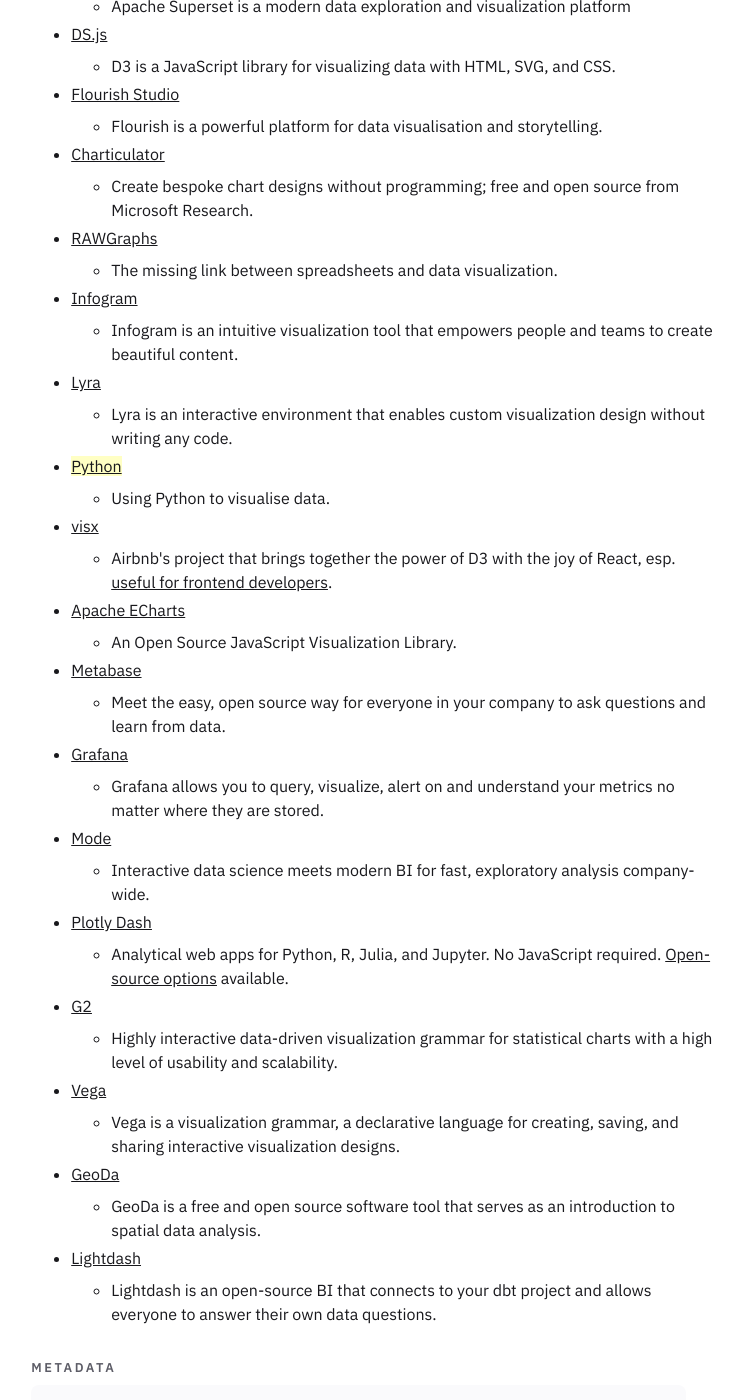
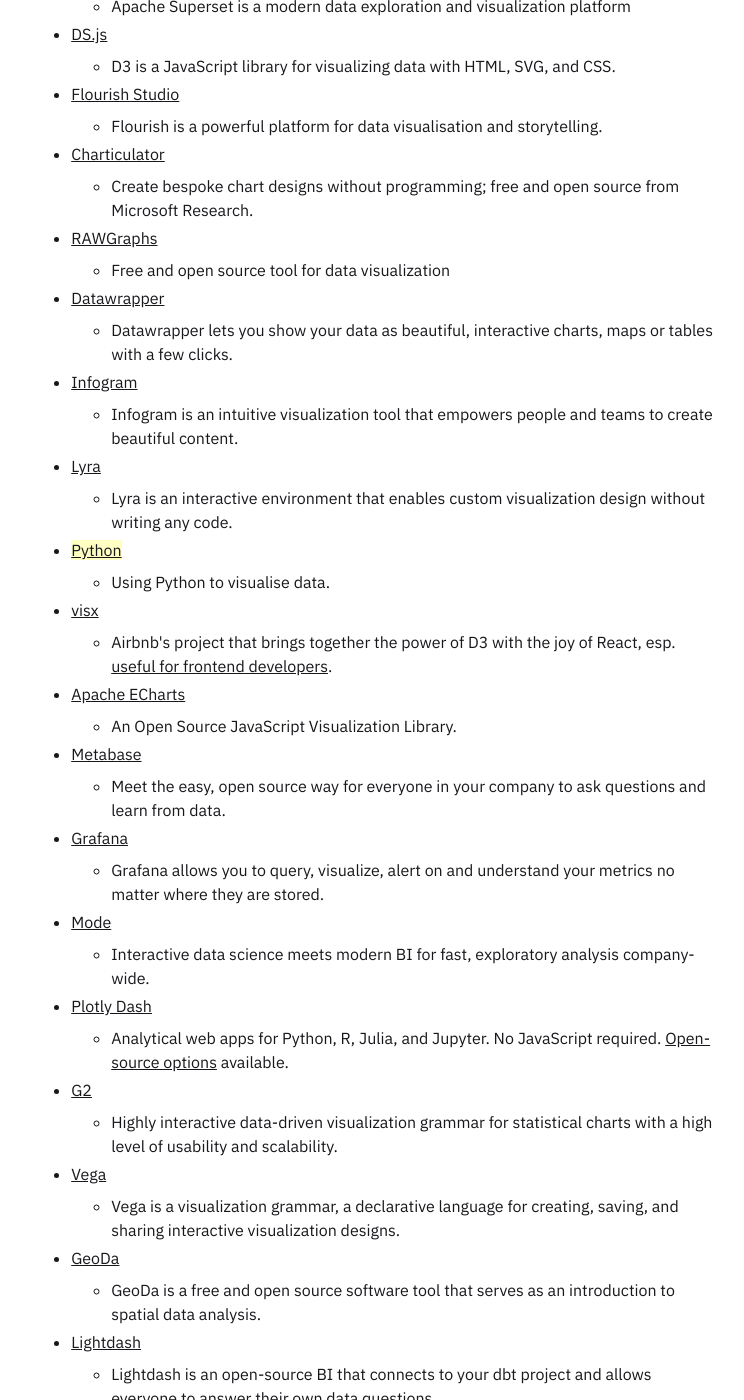
Before and after one commit to one-data-cookie/one-data-cookie.github.io, a Jekyll site: the page built from _notes/data-vis/Master tools for dataviz.md, in a window 1280 px wide and 1400 px high, scrolled down 290 px. Shown: the whole window, without its empty margins (264-1008 px from the left). Built offline with Jekyll 4.4.1, drawn with Linux system fonts in a browser that asks for light colours; some of the changed text lies outside the part shown.

Commit message:
sync notes and files as of 2023/09/29 18:00:07 UTC

```diff
--- a/_notes/data-vis/Master tools for dataviz.md
+++ b/_notes/data-vis/Master tools for dataviz.md
@@ -18,7 +18,9 @@
 - [Charticulator](https://charticulator.com/)
 	- Create bespoke chart designs without programming; free and open source from Microsoft Research.
 - [RAWGraphs](https://rawgraphs.io/)
-	- The missing link between spreadsheets and data visualization.
+	- Free and open source tool for data visualization
+- [Datawrapper](https://www.datawrapper.de/)
+	- Datawrapper lets you show your data as beautiful, interactive charts, maps or tables with a few clicks.
 - [Infogram](https://infogram.com/)
 	- Infogram is an intuitive visualization tool that empowers people and teams to create beautiful content.
 - [Lyra](https://idl.cs.washington.edu/projects/lyra/)
```
Also changed, not shown: other parts of _notes/data-vis/Master tools for dataviz.md (+1 -1 lines).
